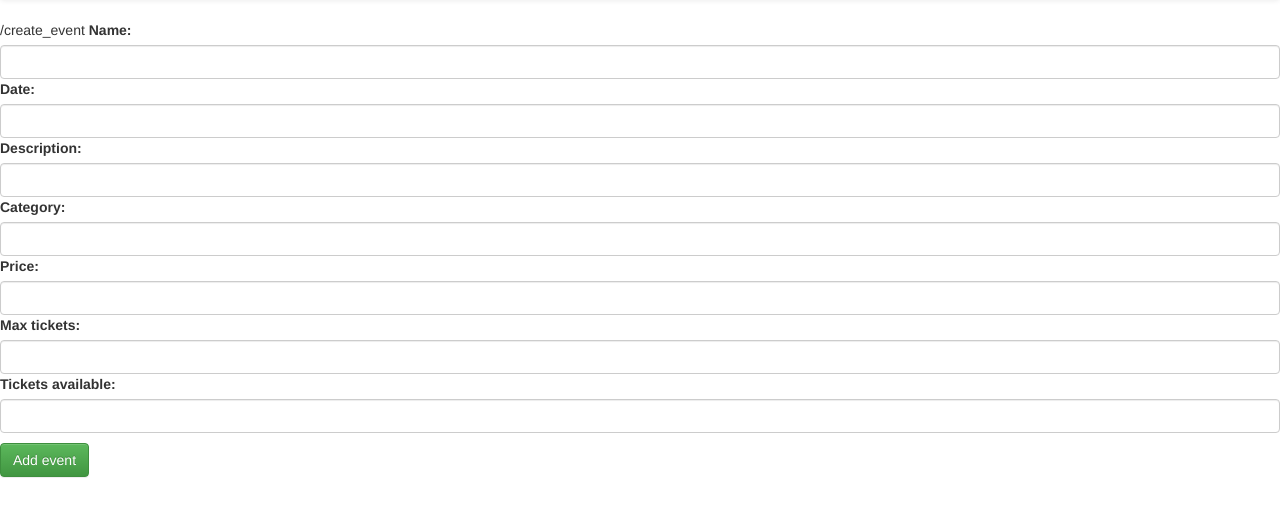
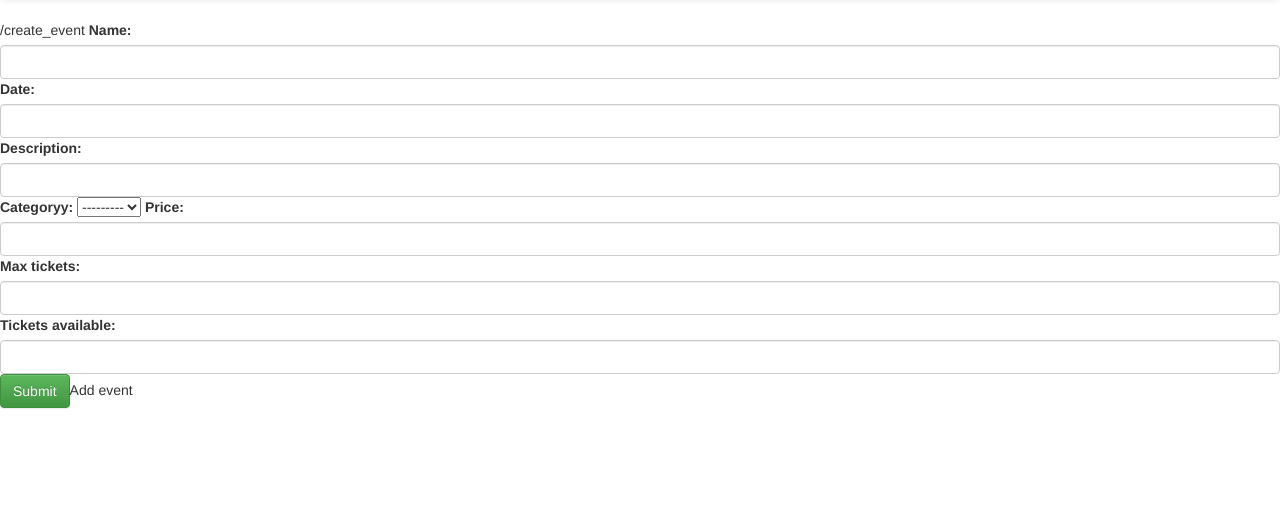
Before and after one commit to aslaugsol/Verkl2, a Django app: page /create_event in a window 1280 px wide. Shown: the part 52-569 px from the top of the page. Run offline with Django 4.2, Linux system fonts and the light colour scheme; data that the repository does not hold is empty; parts of the project's set-up code (start-up, migrations or seed data) failed here and were passed over.

Commit message:
Create event tilbúið

```diff
--- a/django_projects/Event_driven/EventDriven/forms/event_form.py
+++ b/django_projects/Event_driven/EventDriven/forms/event_form.py
@@ -28,7 +28,7 @@ class EventCreateForm(ModelForm):
             'name': widgets.TextInput(attrs={'class': 'form-control'}),
             'date': widgets.DateInput(attrs={'class': 'form-control'}),
             'description': widgets.TextInput(attrs={'class': 'form-control'}),
-            'category': widgets.TextInput(attrs={'class': 'form-control'}), #Select(attrs={'class': 'form-control'}),
+            'category': widgets.Select(attrs={'class': 'form-control'}),
             'price': widgets.NumberInput(attrs={'class': 'form-control'}),
             'max_tickets': widgets.NumberInput(attrs={'class': 'form-control'}),
             'tickets_available': widgets.NumberInput(attrs={'class': 'form-control'}),
--- a/django_projects/Event_driven/EventDriven/models.py
+++ b/django_projects/Event_driven/EventDriven/models.py
@@ -12,7 +12,7 @@ class Event(models.Model):
     name = models.CharField(max_length=255)
     date = models.DateField()
     description = models.CharField(max_length=999, blank=True)
-    category = models.ForeignKey(Category, on_delete=models.CASCADE, blank=True)
+    categoryy = models.ForeignKey(Category, on_delete=models.CASCADE, blank=True)
     price = models.FloatField()
     max_tickets = models.IntegerField()
     tickets_available = models.IntegerField()
@@ -27,7 +27,7 @@ class EventImage(models.Model):
 
 class Profile(models.Model):
     user = models.OneToOneField(User, on_delete=models.CASCADE)
-    favorite_category = models.ForeignKey(Category, on_delete=CASCADE)
+    favorite_category = models.ForeignKey(Category, on_delete=models.CASCADE)
     profile_photo = models.CharField(max_length=255)
 
 
--- a/django_projects/Event_driven/templates/events/create_event.html
+++ b/django_projects/Event_driven/templates/events/create_event.html
@@ -8,7 +8,7 @@
    {% url 'create_event' %}
         {% csrf_token %}
     {{ form }}
-    <imput type="submit" value="Submit" class="btn btn-success" style="clear:both; margin: 10px 0">Add event</imput>
+    <input type="submit" value="Submit" class="btn btn-success" >Add event</input>
     </form>
     {% endif %}
 {% endblock %}
```
